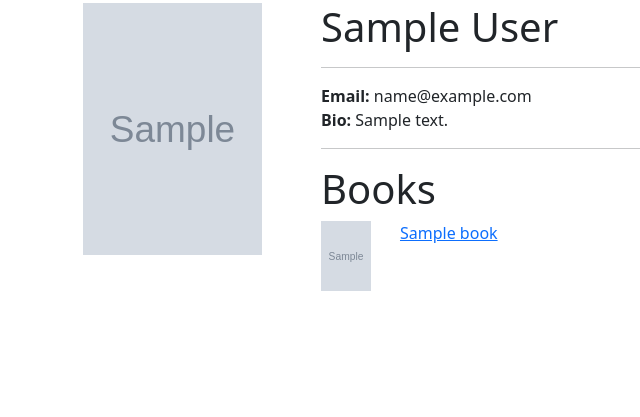
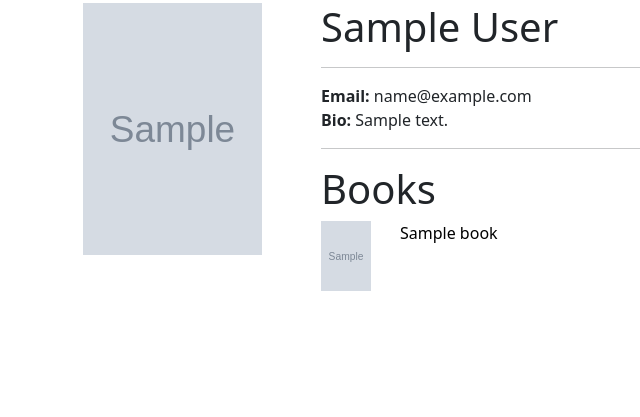
Before and after one commit to Komiljnovmuhammadziyo/goodreads, a Django app: page /book/author/1/ in a window 1280 px wide; the page is wider, and only the part inside the window is pictured. Shown: the part 123-540 px from the top of that part, without its empty margins (95-735 px from the left). Run offline with Django 4.2, Linux system fonts and the light colour scheme; tables that the repository leaves empty hold one stand-in row (values such as "Sample post"); grey boxes marked "Sample" are stand-in pictures.

Commit message:
Authorlarni profilini ko`rish

```diff
--- a/book/templates/books/author_detail.html
+++ b/book/templates/books/author_detail.html
@@ -7,6 +7,8 @@
         <button type="button" class="{{ message.tags }}" disabled>{{ message }}</button>
     {% endfor %}
 {% endif %}
+
+
 
 <div class="row">
     <div class="mx-5">
@@ -32,7 +34,7 @@
                                 </a>
                             </div>
                             <div class="col-10">
-                                <a href="{% url 'book:detail' boo.book.id %}"> {{ boo.book.title }}</a><br> <br> <br>
+                                <a class="black_title" href="{% url 'book:detail' boo.book.id %}"> {{ boo.book.title }}</a><br> <br> <br>
                             </div>
                         </div>
                         {% endfor %}
--- a/book/templates/books/detail.html
+++ b/book/templates/books/detail.html
@@ -22,7 +22,9 @@
         {% endif %}
         <hr>
         <p>
-            {{ book.desk }}
+            {{ book.desk }} <br>
+            <b>Isbn:</b> {{ book.isbn }} <br>
+            <b>Created at:</b> {{ book.created_at }}
         </p>
     </div>
 </div>
--- a/templates/base.html
+++ b/templates/base.html
@@ -84,6 +84,10 @@
     .default-style .ui-bordered {
         border: 1px solid rgba(24,28,33,0.06);
     }
+    .black_title {
+        color: black;
+        text-decoration: none;
+    }
     </style>
 </head>
 <body>
--- a/templates/home.html
+++ b/templates/home.html
@@ -13,12 +13,14 @@
                             <b> {{ comment.user.username }}</b> by {{ comment.stars }} stars
                         </div>
                     </div>
+                    {% if 'user:follow_user' %}
                     <p>
                         {{ comment.book.created_at | date:'d M Y' }}
                     </p>
                     <p>
                         {{ comment.comment }}
                     </p>
+                    {% endif %}
                     <center>
                     <img class="cover-pic" src="{{ comment.book.image.url }}">
                 </center>
--- a/templates/registration/users_list.html
+++ b/templates/registration/users_list.html
@@ -13,7 +13,7 @@
                     <hr>
                 </div>
                 <div class="col-4 ms-12">
-                    <a href="{% url 'user:user_detail' users.pk %}">{{ users.username }}</a>
+                    <a href="{% url 'user:user_detail' users.pk %}" class="black_title">{{ users.username }}</a>
                     <h6>{{ users.first_name }}</h6>
                     <h6>{{ users.last_name }}</h6>
                     <h6>{{ users.followers }}</h6>
```
